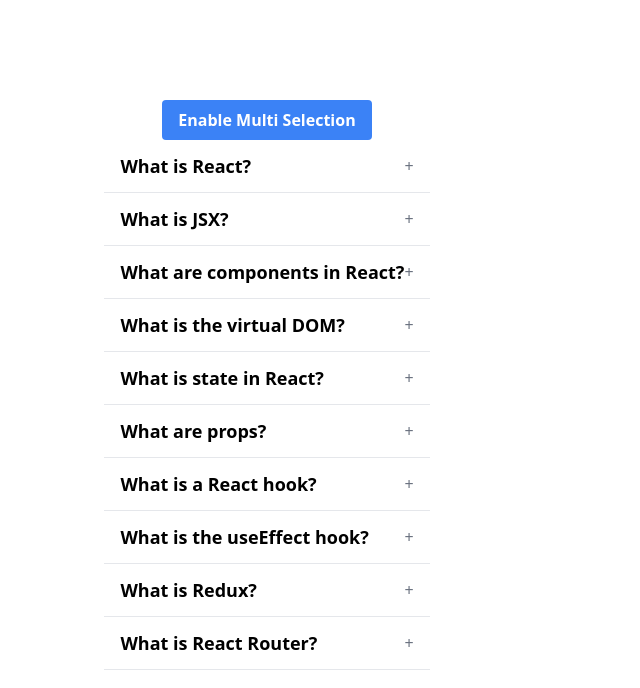
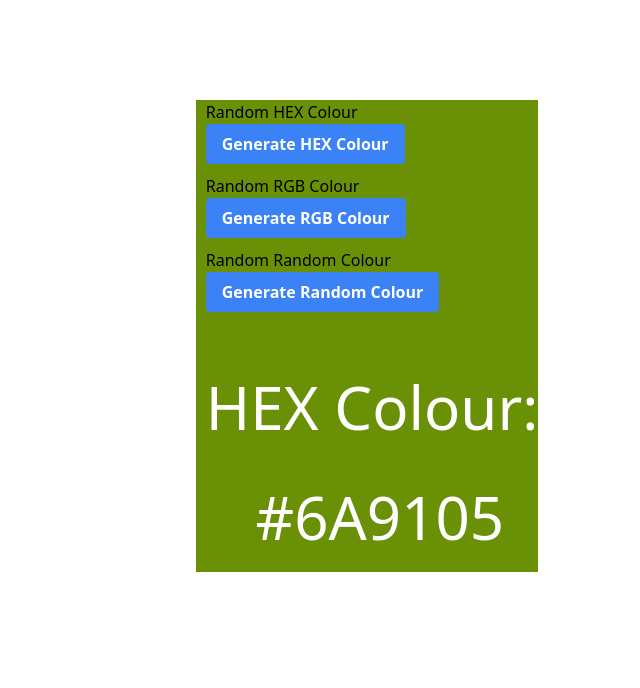
Before and after one commit to aindriu80/fcc-25-react-apps, a React (Vite) app: page / in a window 1280 px wide. Shown: the top 688 px of the page, without its empty margins (53-693 px from the left). Built offline with nearby package versions, Linux system fonts and the light colour scheme.

Commit message:
Random Colour

```diff
--- a/src/App.tsx
+++ b/src/App.tsx
@@ -1,9 +1,11 @@
 import Accordian from './components/accordian/Accordian';
+import RandomColour from './components/randomColour/randomColour';
 
 function App() {
   return (
     <div className="App">
-      <Accordian />
+      {/* <Accordian /> */}
+      <RandomColour />
     </div>
   );
 }
--- /dev/null
+++ b/src/components/randomColour/randomColour.tsx
@@ -0,0 +1,94 @@
+import { useEffect, useState } from 'react';
+import './styles.css';
+
+const RandomColour = () => {
+  const [typeOfColour, setTypeOfColour] = useState('hex');
+  const [colour, setColour] = useState('#000000');
+
+  function randomColourUtility(length: number) {
+    return Math.floor(Math.random() * length);
+  }
+
+  function handleCreateRandomHexColour() {
+    // #687765
+    const hex = [0, 1, 2, 3, 4, 5, 6, 7, 8, 9, 'A', 'B', 'C', 'D', 'E', 'F'];
+    let hexColour = '#';
+
+    for (let i = 0; i < 6; i++) {
+      hexColour += hex[randomColourUtility(hex.length)];
+    }
+    console.log('hex Colour', hexColour);
+    setColour(hexColour);
+  }
+
+  useEffect(() => {
+    if (typeOfColour === 'rgb') handleCreateRandomRGBColour();
+    else handleCreateRandomHexColour();
+  }, [typeOfColour]);
+
+  function handleCreateRandomRGBColour() {
+    const random_r = randomColourUtility(256);
+    const random_g = randomColourUtility(256);
+    const random_b = randomColourUtility(256);
+
+    setColour(`rgb(${random_r},${random_g},${random_b})`);
+  }
+
+  return (
+    <div className="wrapper">
+      <div className="main-section" style={{ background: colour }}>
+        <div className="random-colour">
+          Random HEX Colour
+          <br />
+          <button
+            onClick={() => setTypeOfColour('hex')}
+            className="bg-blue-500 hover:bg-blue-700 text-white font-bold py-2 px-4 rounded"
+          >
+            Generate HEX Colour
+          </button>
+        </div>
+        <div className="random-colour">
+          Random RGB Colour
+          <br />
+          <button
+            onClick={() => setTypeOfColour('rgb')}
+            className="bg-blue-500 hover:bg-blue-700 text-white font-bold py-2 px-4 rounded"
+          >
+            Generate RGB Colour
+          </button>
+        </div>
+        <div className="random-colour">
+          Random Random Colour
+          <br />
+          <button
+            className="bg-blue-500 hover:bg-blue-700 text-white font-bold py-2 px-4 rounded"
+            onClick={() => {
+              typeOfColour === 'hex'
+                ? handleCreateRandomHexColour()
+                : handleCreateRandomRGBColour();
+            }}
+          >
+            Generate Random Colour
+          </button>
+          <div
+            style={{
+              display: 'flex',
+              justifyContent: 'center',
+              alignItems: 'center',
+              color: '#fff',
+              fontSize: '60px',
+              marginTop: '50px',
+              flexDirection: 'column',
+              gap: '20px',
+            }}
+          >
+            <h3>{typeOfColour === 'rgb' ? 'RGB Colour: ' : 'HEX Colour: '}</h3>
+            <h1>&nbsp;{colour}</h1>
+          </div>
+        </div>
+      </div>
+    </div>
+  );
+};
+
+export default RandomColour;
--- /dev/null
+++ b/src/components/randomColour/styles.css
@@ -0,0 +1,14 @@
+.wrapper {
+  margin-top: 100px;
+  margin-left: 100px;
+  width: 50%;
+  justify-items: center;
+}
+
+.random-colour {
+  width: '100vw';
+  height: '100vw';
+  background: colour;
+  padding-bottom: 10px;
+  padding-left: 10px;
+}
```
